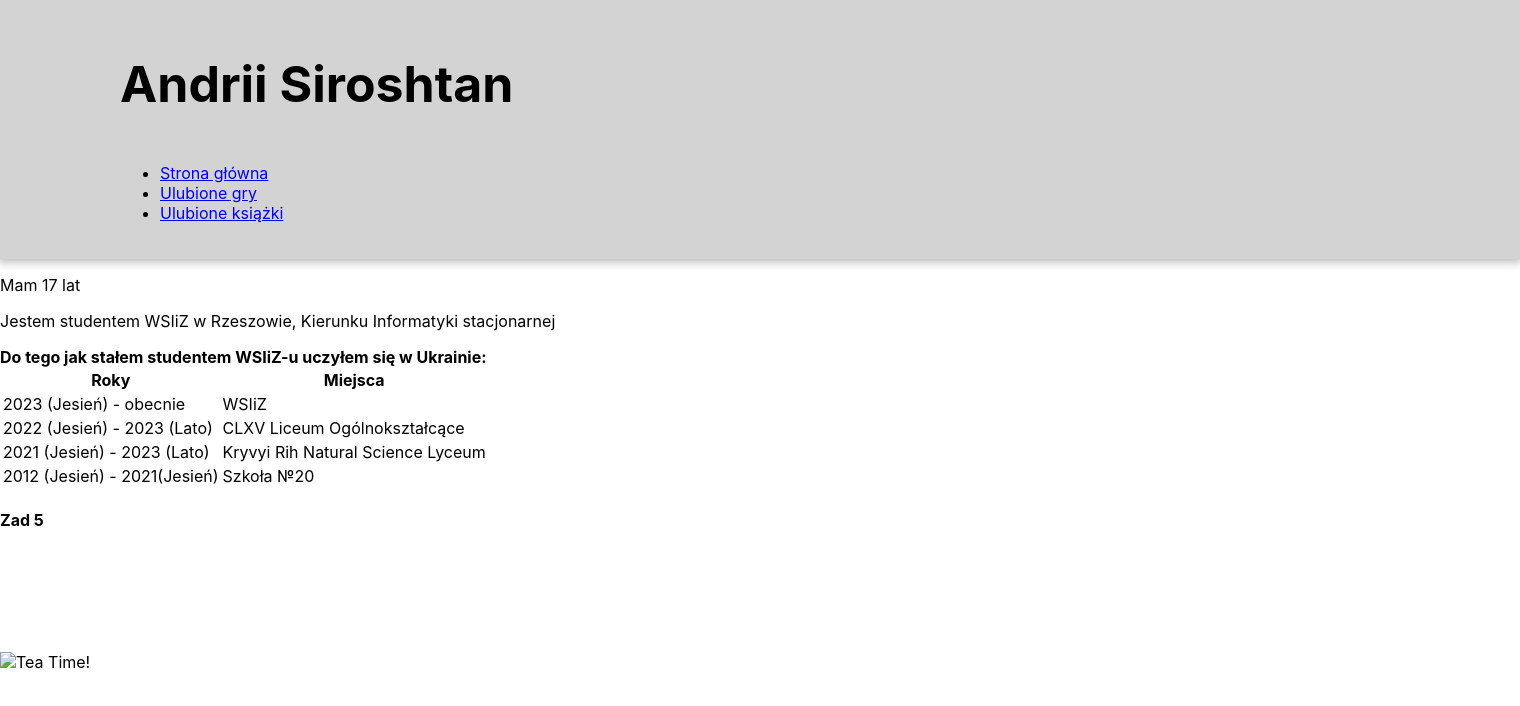
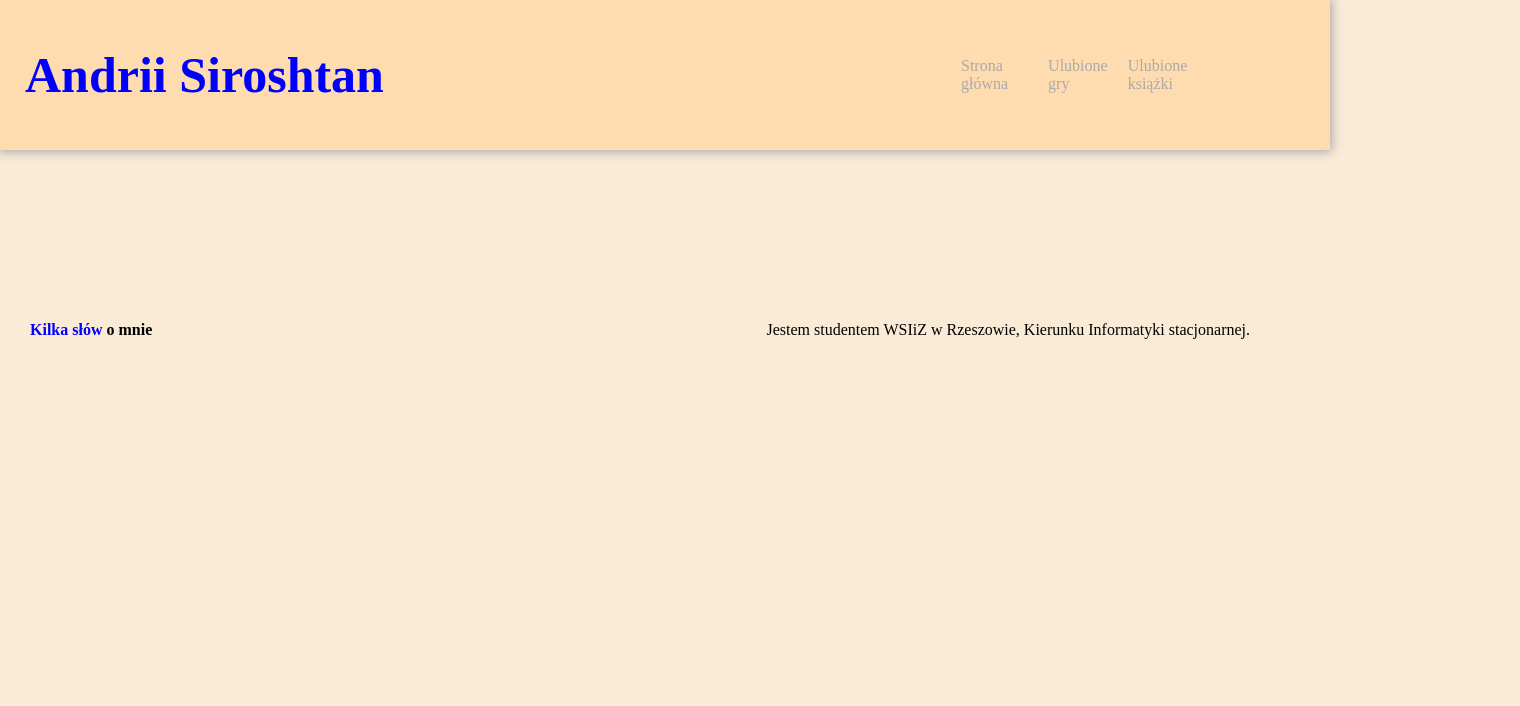
Before and after one commit to apajnk/HTML-CSS, a plain HTML site: page Lab2/index.html in a window 1280 px wide. Shown: the whole page, 1520 px wide, since content can reach past the window. Drawn offline with Linux system fonts and the light colour scheme.

Commit message:
lab2-fin

```diff
--- a/Lab2/index.html
+++ b/Lab2/index.html
@@ -3,6 +3,7 @@
 
 <head>
     <meta charset="utf-8" />
+    <meta name="viewport" content="width=device-width, initial-scale=1.0">
     <title>My page</title>
     <link rel="stylesheet" href="style.css">
 </head>
@@ -12,77 +13,23 @@
         <h1 class="logo_text">
             Andrii Siroshtan
         </h1>
-        <div>
-            <ul>
-                <li><a href="index.html">Strona główna</a></li>
-                <li><a href="Fav_Games.html">Ulubione gry</a></li>
-                <li><a href="Fav_Books.html">Ulubione książki</a></li>
+        <div class="links_wrapper">
+            <ul class="links_list">
+                <li class="links_list_item"><a href="index.html">Strona główna</a></li>
+                <li class="links_list_item"><a href="Fav_Games.html">Ulubione gry</a></li>
+                <li class="links_list_item"><a href="Fav_Books.html">Ulubione książki</a></li>
             </ul>
         </div>
     </header>
-    <main>
-        <p>Mam 17 lat</p>
-        <p>Jestem studentem WSIiZ w Rzeszowie, Kierunku Informatyki stacjonarnej</p>
-
-    </main>
 
 
-
-
-    <aside>
-        <b>Do tego jak stałem studentem WSIiZ-u uczyłem się w Ukrainie:</b>
-        <table>
-            <tr>
-            <th>Roky</th>
-            <th>Miejsca</th>
-            </tr>
-            <tr>
-            <td>2023 (Jesień) - obecnie</td>
-            <td>WSIiZ</td>
-            </tr>
-            <tr>
-            <td>2022 (Jesień) - 2023 (Lato)</td>
-            <td>CLXV Liceum Ogólnokształcące</td>
-            </tr>
-            <tr>
-                <td>2021 (Jesień) - 2023 (Lato)</td>
-                <td>Kryvyi Rih Natural Science Lyceum</td>
-            </tr>
-            <tr>
-                <td>2012 (Jesień) - 2021(Jesień)</td>
-                <td>Szkoła №20</td>
-            </tr>
-        </table>
-    </aside>
-
-      <h4>Zad 5</h4>
-      <table width=100px, height=100px>
-        <tr>
-            <th></th>
-            <th rowspan="2"></th>
-            <th></th>
-        </tr>
-        <tr>
-            <th></th>
-            <th></th>
-        </tr>
-        <tr>
-            <th></th>
-            <th rowspan="2", colspan="2"></th>
-        </tr>
-        <tr>
-            <th></th>
-        </tr>
-        <tr>
-            <th colspan="2"></th>
-            <th></th>
-        </tr>
-      </table>
-
-    <footer>
-        <a>
-            <img src=“Tea.png” alt="Tea Time!">
-        </a>
-    </footer>
+<section class="about_section">
+        <div class="about_wrapper">
+            <h4 class="about_section_header">
+                 o mnie
+            </h4>
+            <p>Jestem studentem WSIiZ w Rzeszowie, Kierunku Informatyki stacjonarnej.</p>
+        </div>
+    </section>
 </body>
 </html>
--- a/Lab2/style.css
+++ b/Lab2/style.css
@@ -1,23 +1,80 @@
 body {
     margin: 0;
     padding: 0;
-    font-family: Inter, sans-serif;
+    font: "Inter", sans-serif;
     box-sizing: border-box;
+    background-color: antiquewhite;
 }
 
-h1 {font-size: 50px;}
+h1 {
+    font-size: 50px;
+}
 
-h2 {font-size: 30px;}
+h3 {
+    font-size: 30px;
+}
 
 header {
+    position: fixed;
+    padding: 25px;
     width: 100%;
-    position: relative;
-    padding: 20px 120px;
-    background-color: lightgray;
+    height: 100px;
     display: flex;
-    flex-direction: column;
-    justify-content: flex-end;
-    align-content: center;
+    justify-content: space-between;
+    align-items: center;
+    background-color: rgb(255, 220, 175);
     box-shadow: 0 0 10px 2px #aaa;
     z-index: 100;
 }
+
+.logo_text {
+    color: blue;
+}
+
+
+.links_wrapper {
+    width: 30%;
+    display: block;
+}
+
+.links_list {
+    width: 70%;
+    height: 100px;
+    display: flex;
+    align-items: center;
+    justify-content: space-between;
+    list-style-type: none;
+}
+
+.links_list_item > a {
+    color: #aaa;
+    text-decoration: none;
+    transition: .2s all;
+}
+
+.links_list_item > a:hover {
+    color: blue;
+}
+
+.about_wrapper {
+    display: flex;
+    align-items: center;
+    justify-content: space-between;
+}
+
+.about_section {
+    padding-top:300px;
+    padding-left: 30px;
+    padding-right: 30px;
+}
+
+.about_section_header {
+    width: 50%;
+}
+
+.about_section_header::before {
+    content: 'Kilka słów';
+    width: 40px;
+    height: 3px;
+    color: blue;
+}
```
